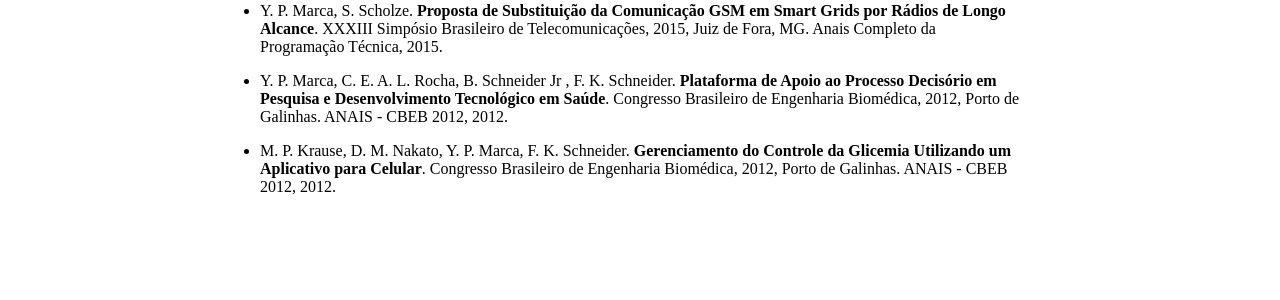
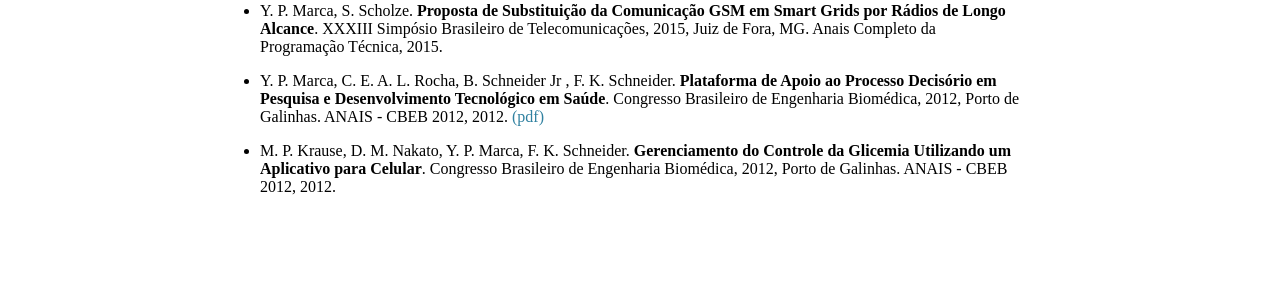
Before and after one commit to yurimarca/yurimarca.github.io, a Jekyll site: the page built from publication.md, in a window 1280 px wide. Shown: the part 348-648 px from the top of the page. Built offline with Jekyll 4.4.1, drawn with Linux system fonts in a browser that asks for light colours.

Commit message:
update publications

```diff
--- a/publication.md
+++ b/publication.md
@@ -14,6 +14,6 @@
 
 *	Y. P. Marca, S. Scholze. **Proposta de Substituição da Comunicação GSM em Smart Grids por Rádios de Longo Alcance**. XXXIII Simpósio Brasileiro de Telecomunicações, 2015, Juiz de Fora, MG. Anais Completo da Programação Técnica, 2015.
 
-* Y. P. Marca, C. E. A. L. Rocha, B. Schneider Jr , F. K. Schneider. **Plataforma de Apoio ao Processo Decisório em Pesquisa e Desenvolvimento Tecnológico em Saúde**. Congresso Brasileiro de Engenharia Biomédica, 2012, Porto de Galinhas. ANAIS - CBEB 2012, 2012.
+* Y. P. Marca, C. E. A. L. Rocha, B. Schneider Jr , F. K. Schneider. **Plataforma de Apoio ao Processo Decisório em Pesquisa e Desenvolvimento Tecnológico em Saúde**. Congresso Brasileiro de Engenharia Biomédica, 2012, Porto de Galinhas. ANAIS - CBEB 2012, 2012. [(pdf)](pdf/XXIIICBEB2012Vol3.pdf)
 
 * M. P. Krause, D. M. Nakato, Y. P. Marca, F. K. Schneider. **Gerenciamento do Controle da Glicemia Utilizando um Aplicativo para Celular**. Congresso Brasileiro de Engenharia Biomédica, 2012, Porto de Galinhas. ANAIS - CBEB 2012, 2012.
```
